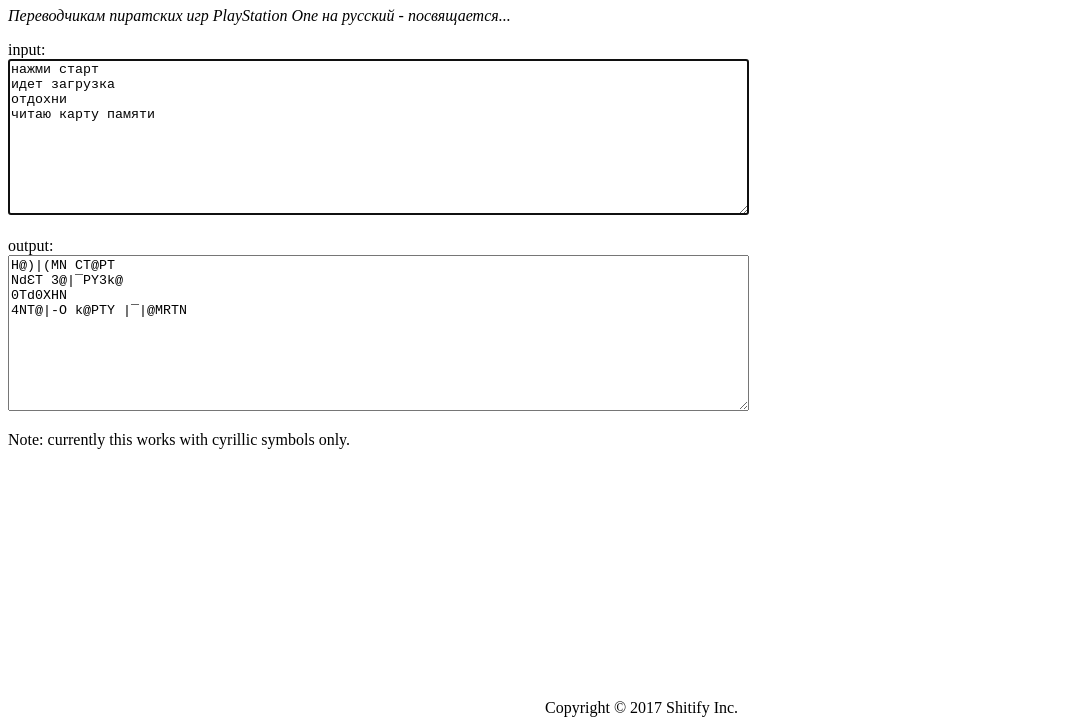
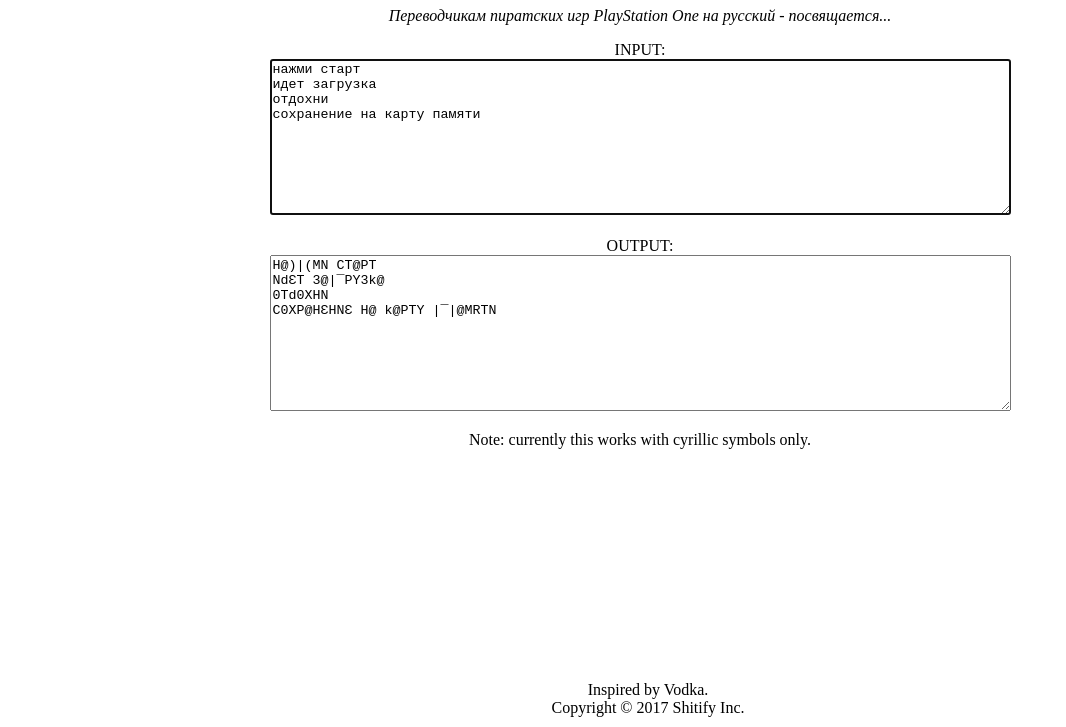
Before and after one commit to Gizzz/shitify-text, a plain HTML site: page index.html in a window 1280 px wide. Shown: the part 73-800 px from the top of the page, without its empty margins (0-1066 px from the left). Drawn offline with Linux system fonts and the light colour scheme.

Commit message:
prettify ui a bit

```diff
--- a/index.html
+++ b/index.html
@@ -6,29 +6,29 @@
 	<meta http-equiv="X-UA-Compatible" content="ie=edge">
 	<title>Document</title>
 </head>
-<body>
+<body style="overflow-x: hidden;">
+	<div style="text-align: center;">
 		<h1>Shitify - make your text look like a shit easily</h1>
-
 		<p>
 			<i>Переводчикам пиратских игр PlayStation One на русский - посвящается...</i>
 		</p>
 
-	input: <br>
+		INPUT: <br>
 		<textarea id="input" cols="90" rows="10" autofocus>
 нажми старт
 идет загрузка
 отдохни
-читаю карту памяти
+сохранение на карту памяти
 	</textarea>
 
-	<br><br>
-
-	output: <br>
+		<br><br> OUTPUT: <br>
 		<textarea id="output" readonly cols="90" rows="10"></textarea>
 
 		<p>Note: currently this works with cyrillic symbols only.</p>
+	</div>
 
-	<div style="position: absolute; bottom: 10px; width: 99%; text-align: center;">
+	<div style="position: absolute; bottom: 10px; width: 100%; text-align: center;">
+		Inspired by Vodka. <br>
 		Copyright © 2017 Shitify Inc.
 	</div>
 
```
Lines whose indentation alone changed are shown as unchanged.
